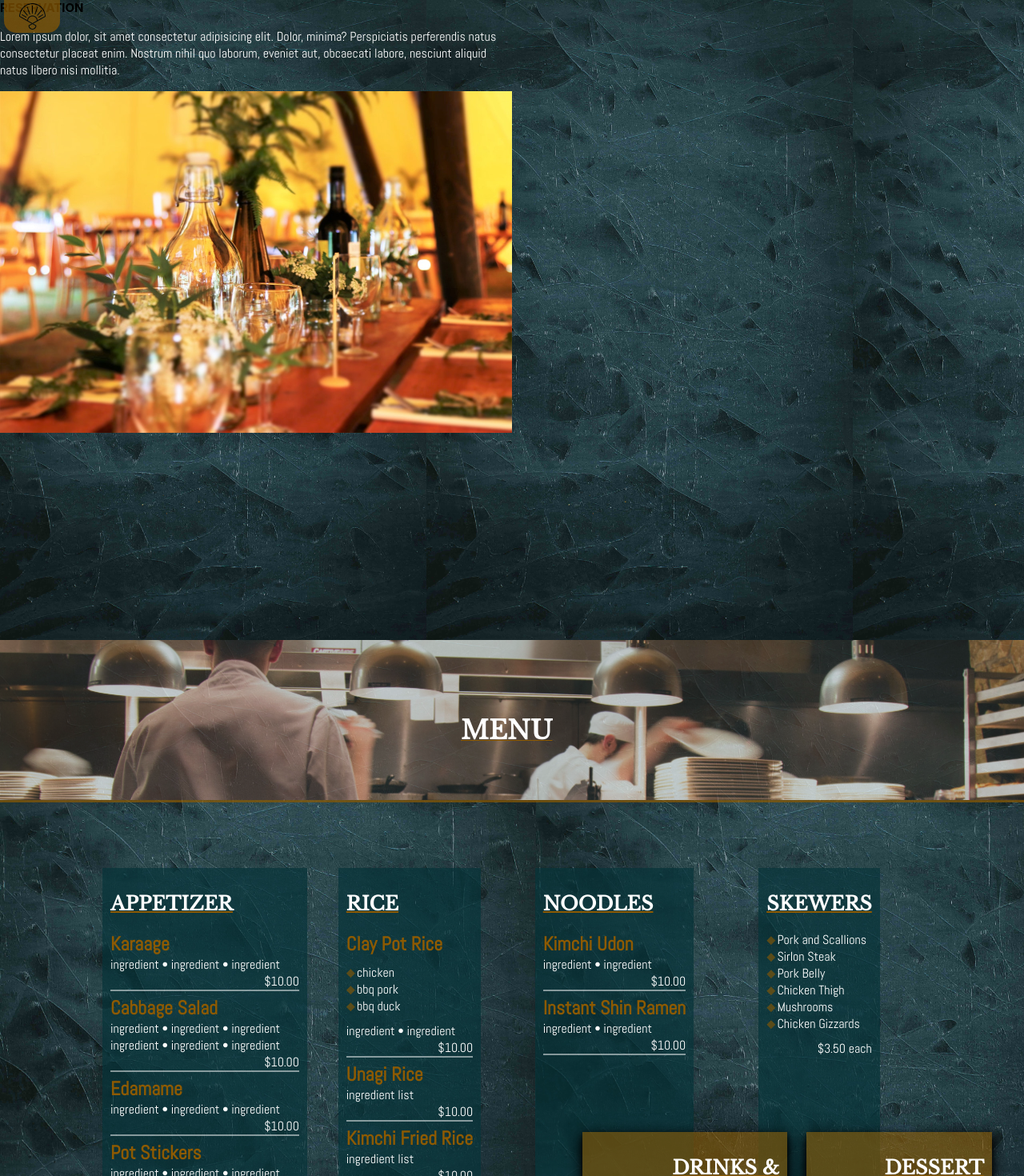
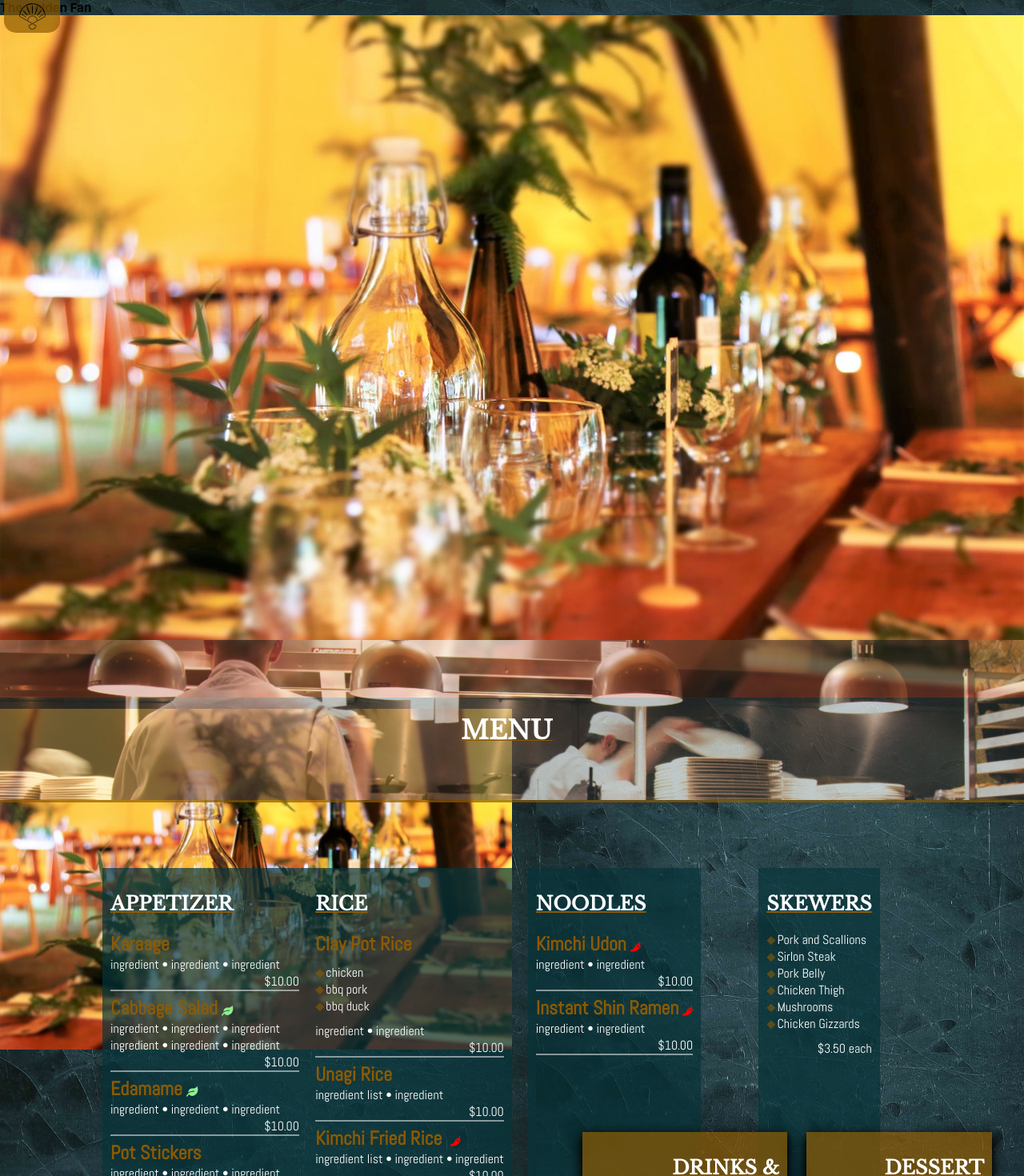
Before and after one commit to jordancmchan/restaurant-project, a React (Create React App) app: page / in a window 1280 px wide. Shown: the top 1470 px of the page at 80% size. Built offline with nearby package versions, Linux system fonts and the light colour scheme.

Commit message:
latest update

```diff
--- a/package.json
+++ b/package.json
@@ -3,6 +3,12 @@
   "version": "0.1.0",
   "private": true,
   "dependencies": {
+    "@fortawesome/fontawesome-free": "^5.15.3",
+    "@fortawesome/fontawesome-svg-core": "^1.2.35",
+    "@fortawesome/free-brands-svg-icons": "^5.15.3",
+    "@fortawesome/free-regular-svg-icons": "^5.15.3",
+    "@fortawesome/free-solid-svg-icons": "^5.15.3",
+    "@fortawesome/react-fontawesome": "^0.1.14",
     "@testing-library/jest-dom": "^5.11.10",
     "@testing-library/react": "^11.2.6",
     "@testing-library/user-event": "^12.8.3",
--- a/src/Home.js
+++ b/src/Home.js
@@ -1,20 +1,25 @@
 //Home.js
 import reservationBanner from './assets/reservationBanner.jpg'
+import Gallery from './Gallery.js'
 import {BrowserRouter as Router, Route, Link} from 'react-router-dom';
 
 const Home = () => {
      return(
-          <Router>
                <section className="homeContainer">
                     <div className="subContainer">
+                         <div className="mainTitleContainer">
+                              <h1>The Golden Fan</h1>
+                              <img src={reservationBanner} alt=""/>
+                         </div>
                          <div className="reservationContainer">
-                              <h1>RESERVATION</h1>
-                              <p>Lorem ipsum dolor, sit amet consectetur adipisicing elit. Dolor, minima? Perspiciatis perferendis natus consectetur placeat enim. Nostrum nihil quo laborum, eveniet aut, obcaecati labore, nesciunt aliquid natus libero nisi mollitia.</p>
+                              <img src={reservationBanner} alt="restaurant photo"/>
+                         </div>
+                         <div className="galleryContainer">
                               <img src={reservationBanner} alt=""/>
                          </div>
                     </div>
                </section>
-          </Router>
+
      )
 }
 
--- a/src/Menu.js
+++ b/src/Menu.js
@@ -1,5 +1,8 @@
 //Menu.js
 import kitchen from './assets/kitchen.jpg'
+import { FontAwesomeIcon } from '@fortawesome/react-fontawesome';
+import { faPepperHot } from "@fortawesome/free-solid-svg-icons";
+import { faLeaf } from "@fortawesome/free-solid-svg-icons";
 
 const Menu = () => {
      return(
@@ -12,17 +15,17 @@ const Menu = () => {
                     <div className="appetizerSection">
                          <h1>APPETIZER</h1>
                          <div className="app">
-                              <h2>Karaage </h2>
+                              <h2>Karaage</h2>
                               <p>ingredient • ingredient • ingredient</p>
                               <p className="price">$10.00</p>
                          </div>
                          <div className="app">
-                              <h2>Cabbage Salad</h2>
+                              <h2>Cabbage Salad<span><FontAwesomeIcon icon={faLeaf}/></span></h2>
                               <p>ingredient • ingredient • ingredient ingredient • ingredient • ingredient</p>
                               <p className="price">$10.00</p>
                          </div>
                          <div className="app">
-                              <h2>Edamame</h2>
+                              <h2>Edamame<span><FontAwesomeIcon icon={faLeaf}/></span></h2>
                               <p>ingredient • ingredient • ingredient</p>
                               <p className="price">$10.00</p>
                          </div>
@@ -52,24 +55,24 @@ const Menu = () => {
                          </div>
                          <div className="rice">
                               <h2>Unagi Rice</h2>
-                              <p>ingredient list</p>
+                              <p>ingredient list • ingredient</p>
                               <p className="price">$10.00</p>
                          </div>
                          <div className="rice">
-                              <h2>Kimchi Fried Rice</h2>
-                              <p>ingredient list</p>
+                              <h2>Kimchi Fried Rice <span><FontAwesomeIcon icon={faPepperHot}/></span></h2>
+                              <p>ingredient list • ingredient • ingredient</p>
                               <p className="price">$10.00</p>
                          </div>
                     </div>
                     <div className="noodleSection">
                          <h1>NOODLES</h1>
                          <div className="noodle">
-                              <h2>Kimchi Udon</h2>
+                              <h2>Kimchi Udon<span><FontAwesomeIcon icon={faPepperHot}/></span></h2>
                               <p>ingredient • ingredient</p>
                               <p className="price">$10.00</p>
                          </div>
                          <div className="noodle">
-                              <h2>Instant Shin Ramen</h2>
+                              <h2>Instant Shin Ramen<span><FontAwesomeIcon icon={faPepperHot}/></span></h2>
                               <p>ingredient • ingredient</p>
                               <p className="price">$10.00</p>
                          </div>
--- a/src/style/App.scss
+++ b/src/style/App.scss
@@ -73,33 +73,28 @@
   .homeContainer{
        height: 100vh;
        .subContainer{
-
+         display:grid;
+         grid-template-columns: 100%;
+         grid-template-rows: 50% 50%;
+          .mainTitleContainer{
+            width: 100%;
+            h1{
+              margin: 0;
+            }
+          }
           .reservationContainer{
-               max-width: 50%;
-
-               h1{
-                 margin: 0 ;
-               }
-               h2{
-                    @include fontBaskerville;
-                    font-size: 1.5rem;
-                    color: white;
-                    margin: 0;
-               }
-               p{
-                    @include fontAbel;
-                    font-size: 1rem;
-                    color: white;
-               }
-
-               h2 , p{
-                    position: relative;
-
-               }
+              max-width: 50%;
                img{
                     width: 100%;
                     height: auto;
                }
+          }
+          .galleryContainer{
+            max-width: 50%;
+            img{
+              width: 100%;
+              height: auto;
+            }
           }
        }
   }
@@ -116,7 +111,6 @@
         position: relative;
         left: 45%;
         bottom: 112px;
-
       }
       img {
         overflow: hidden;
@@ -166,6 +160,21 @@
         .app, .rice, .noodle{
           border-bottom: 2px solid rgb(#ffff , 0.5);
         }
+
+        .app{
+          span{
+          color: lightgreen;
+          font-size: 0.8rem;
+          padding-left: 5px;
+        }}
+
+        .rice , .noodle{
+          span{
+            color: red;
+            font-size: 0.8rem;
+            padding-left: 5px;
+          }
+        }
       }
 
       .drinkSection,
@@ -174,7 +183,7 @@
         left: 600px;
         bottom: 175px;
         text-align: right;
-        background-color: rgb(141, 90, 2, 0.6);
+        background-color: rgb(141, 90, 2, 0.7);
         box-shadow: 0 4px 8px 0 black, 0 6px 20px 0 black;
         padding: 10px;
         ul li{
@@ -281,19 +290,19 @@
 
   .galleryContainer {
     padding-top: 5vh;
-    // h1 {
-    //   font-size: 2rem;
-    //   color: white;
-    //   @include fontBaskerville;
-    //   text-align: center;
-    //   margin: 0;
-    //   padding-top: 5vh;
-    //   text-decoration: underline 2px white;
-    //   display: block;
-    //   background-image: linear-gradient(to right, rgb(141, 90, 2, 0.8) ,rgb(141, 90, 2, 0.3)) ;
-    //   height: 10vh;
-    //   border-top: solid 1px black;
-    // }
+    h1 {
+      font-size: 2rem;
+      color: white;
+      @include fontBaskerville;
+      text-align: center;
+      margin: 0;
+      padding-top: 5vh;
+      text-decoration: underline 2px white;
+      display: block;
+      background-image: linear-gradient(to right, rgb(141, 90, 2, 0.8) ,rgb(141, 90, 2, 0.3)) ;
+      height: 10vh;
+      border-top: solid 1px black;
+    }
     .currentImageContainer {
       display: flex;
       justify-content: center;
```
Also changed, not shown: src/App.js (+2 -26 lines), 1 other file (tests, documents, lock files or other folders).
